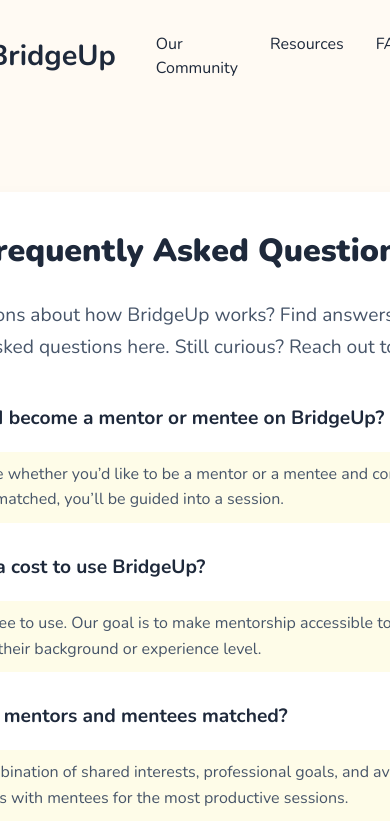
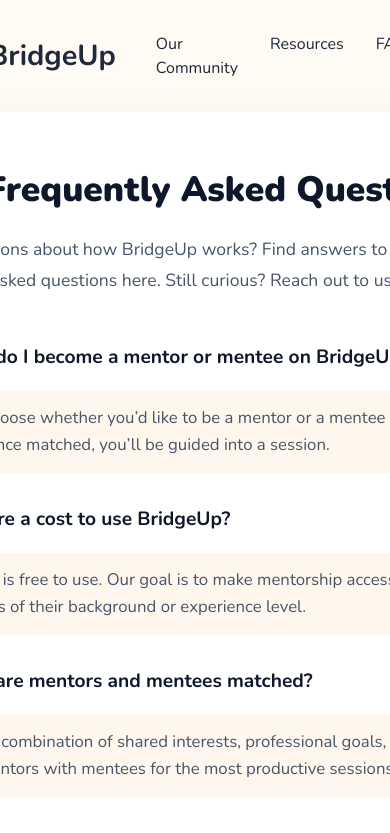
Before and after one commit to mahee045/Bridge-Up, a React (Vite) app in the folder client/: page /faqs in a window 390 px wide. Shown: the top 833 px of the page. Built offline with nearby package versions, Linux system fonts and the light colour scheme.

Commit message:
added more to the navbar pages

```diff
--- a/client/src/pages/AboutUs.jsx
+++ b/client/src/pages/AboutUs.jsx
@@ -3,11 +3,25 @@
 
 function AboutUs() {
   return (
-    <div className="page-container">
-      <h1>About Us</h1>
-      <p>BridgeUp is built on the belief that mentorship can change lives.
-         Our mission is to connect individuals in meaningful ways and
-         help them grow personally and professionally through supportive mentorship relationships.</p>
+    <div className="page-wrapper">
+      <div className="page-container">
+        <h1>About Us</h1>
+        <p>
+          <strong>BridgeUp</strong> is built on the belief that mentorship can change lives. Our mission is to connect individuals in meaningful ways and help them grow both personally and professionally through supportive mentorship relationships.
+        </p>
+
+        <p>
+          This platform was created by three aspiring web developers  <strong>Mariam</strong>, <strong>Hajirah</strong>, and <strong>Maheerah</strong> as their final project at the <strong>Lighthouse Labs Web Development Bootcamp</strong>. With little to no prior coding experience, they entered the program with determination and curiosity.
+        </p>
+
+        <p>
+          What helped them succeed? Mentorship. With the support of dedicated mentors available throughout the bootcamp and the support of the <strong>Women in Tech</strong> program by <strong>IDRF</strong>, they were able to overcome challenges, learn fast, and build something meaningful.
+        </p>
+
+        <p>
+          BridgeUp is not just a product, it is a reflection of the journey that mentorship made possible. It’s built by mentees, inspired by mentors, and designed to pass it forward.
+        </p>
+      </div>
     </div>
   );
 }
--- a/client/src/pages/Community.jsx
+++ b/client/src/pages/Community.jsx
@@ -3,10 +3,22 @@
 
 function Community() {
   return (
-    <div className="page-container">
-      <h1>Our Community</h1>
-      <p>Welcome to the BridgeUp community! Here, mentors and mentees connect, share, and grow together.
-         This is a place where meaningful conversations and relationships begin.</p>
+    <div className="page-wrapper">
+      <div className="page-container">
+        <h1>Our Community</h1>
+        <p>
+          Welcome to the BridgeUp community! Here, mentors and mentees connect, share, and grow together.
+          This is more than just a platform — it's a movement fueled by curiosity, support, and real human connection.
+        </p>
+        <p>
+          Whether you're here to guide or to learn, you’re part of a collective journey built on empathy and shared experiences.
+          Our community thrives when ideas are exchanged, voices are heard, and growth is mutual.
+        </p>
+        <p>
+          At BridgeUp, we believe that meaningful conversations lead to meaningful change.
+          This is where your mentorship story begins — and where it can inspire others.
+        </p>
+      </div>
     </div>
   );
 }
--- a/client/src/pages/PageStyles.scss
+++ b/client/src/pages/PageStyles.scss
@@ -1,75 +1,146 @@
 @import url('https://fonts.googleapis.com/css2?family=Nunito:wght@400;700;900&display=swap');
 
+:root {
+  --bold-primary: #0f172a;        // Dark navy for strong contrast
+  --bold-secondary: #475569;      // Muted slate gray
+  --bold-highlight: #f97316;      // Bright orange
+  --bold-yellow-bg: #fff7ed;      // Soft warm background
+  --bold-link: #1d4ed8;           // Vivid blue for links
+  --bold-link-hover: #1e40af;
+  --bold-shadow: rgba(15, 23, 42, 0.08);
+  --surface-bg: #ffffff;
+  --page-padding: 48px;
+}
+
+.page-wrapper {
+  display: flex;
+  align-items: center;
+  justify-content: center;
+  min-height: 100vh;
+  padding: 2rem;
+  background-color: #f9fafb;
+}
+
 .page-container {
-  max-width: 800px;
-  margin: 80px auto 40px;
-  padding: 30px;
+  max-width: 880px;
+  width: 100%;
+  margin: auto;
+  padding: var(--page-padding);
+  font-family: 'Nunito', sans-serif;
+  background-color: var(--surface-bg);
+  border-radius: 16px;
+  box-shadow: 0 16px 40px var(--bold-shadow);
   text-align: center;
-  font-family: 'Nunito', sans-serif;
-  background-color: #ffffff;
-  border-radius: 12px;
-  box-shadow: 0 8px 20px rgba(0, 0, 0, 0.05);
 }
 
 .page-container h1 {
-  font-size: 2.8rem;
-  margin-bottom: 30px;
-  color: #1e293b;
-  font-weight: 800;
+  font-size: 2.75rem;
+  color: var(--bold-primary);
+  font-weight: 900;
+  margin-bottom: 1.5rem;
+  line-height: 1.2;
   text-transform: capitalize;
 }
 
 .page-container p {
   font-size: 1.2rem;
-  color: #475569;
-  line-height: 1.7;
-  margin-bottom: 1.5rem;
+  color: var(--bold-secondary);
+  line-height: 1.75;
+  margin-bottom: 2rem;
 }
 
 /* FAQ styles */
 .faq-list {
   text-align: left;
-  margin-top: 40px;
+  margin-top: 3rem;
+}
+
+.faq-item {
+  margin-bottom: 2rem;
 }
 
 .faq-list h3 {
-  margin-top: 30px;
-  font-size: 1.3rem;
-  color: #1e293b;
+  font-size: 1.35rem;
   font-weight: 700;
+  color: var(--bold-primary);
+  cursor: pointer;
   position: relative;
-  padding-left: 20px;
-}
+  padding-left: 28px;
+  transition: all 0.2s ease;
 
-.faq-list h3::before {
-  position: absolute;
-  left: 0;
-  top: 2px;
-  font-size: 1rem;
-  color: #f59e0b;
+  &:hover {
+    color: var(--bold-highlight);
+  }
+
+  &::before {
+    content: "✼";
+    position: absolute;
+    left: 0;
+    top: 0;
+    font-size: 1.2rem;
+    color: var(--bold-highlight);
+  }
 }
 
 .faq-list p {
   font-size: 1.1rem;
-  color: #475569;
-  margin-top: 8px;
-  margin-bottom: 20px;
+  margin-top: 0.75rem;
+  color: var(--bold-secondary);
+  background-color: var(--bold-yellow-bg);
+  padding: 14px 20px;
+  border-left: 4px solid var(--bold-highlight);
+  border-radius: 8px;
   line-height: 1.6;
-  padding-left: 20px;
-  border-left: 3px solid #facc15;
-  background-color: #fefce8;
-  padding: 10px 15px;
-  border-radius: 6px;
+  margin-left: 4px;
 }
 
-/* Responsive tweak */
-@media (max-width: 600px) {
-  .page-container {
-    padding: 20px 15px;
+/* Resource Section */
+.resource-section {
+  text-align: left;
+  margin-top: 3rem;
+
+  h2 {
+    font-size: 1.45rem;
+    color: var(--bold-primary);
+    font-weight: 800;
+    margin-bottom: 1rem;
+  }
+
+  ul {
+    padding-left: 1.5rem;
+    list-style-type: disc;
+
+    li {
+      margin-bottom: 0.75rem;
+
+      a {
+        font-size: 1.05rem;
+        font-weight: 600;
+        color: var(--bold-link);
+        text-decoration: none;
+        transition: color 0.2s ease;
+
+        &:hover {
+          color: var(--bold-highlight);
+          text-decoration: underline;
+        }
+      }
+    }
+  }
+}
+
+/* Responsive */
+@media (max-width: 768px) {
+  :root {
+    --page-padding: 32px;
   }
 
   .page-container h1 {
-    font-size: 2rem;
+    font-size: 2.2rem;
+  }
+
+  .page-container p {
+    font-size: 1.1rem;
   }
 
   .faq-list h3 {
@@ -77,6 +148,14 @@
   }
 
   .faq-list p {
+    font-size: 1.05rem;
+  }
+
+  .resource-section h2 {
+    font-size: 1.25rem;
+  }
+
+  .resource-section a {
     font-size: 1rem;
   }
 }
--- a/client/src/pages/Resources.jsx
+++ b/client/src/pages/Resources.jsx
@@ -5,9 +5,105 @@
   return (
     <div className="page-container">
       <h1>Resources</h1>
-      <p>Explore curated resources to support your mentorship journey.
-         Access career tips, growth strategies, and valuable learning materials
-         to guide you through every step.</p>
+      <p>
+        Explore curated resources to support your mentorship journey. Whether you're a mentor or a mentee, these career tips, growth strategies, and learning materials will guide you through every step.
+      </p>
+
+      <div className="resource-section">
+        <h2>🌱 Getting Started with Mentorship</h2>
+        <ul>
+          <li>
+            <a
+              href="https://www.forbes.com/sites/forbescoachescouncil/2021/04/19/13-ways-to-become-an-exceptional-mentor/"
+              target="_blank"
+              rel="noopener noreferrer"
+            >
+              13 Ways to Become an Exceptional Mentor – Forbes
+            </a>
+          </li>
+          <li>
+            <a
+              href="https://www.linkedin.com/pulse/how-make-most-your-mentorship-program-anthony-liew/"
+              target="_blank"
+              rel="noopener noreferrer"
+            >
+              How to Make the Most of Your Mentorship – LinkedIn
+            </a>
+          </li>
+        </ul>
+      </div>
+
+      <div className="resource-section">
+        <h2>🎯 Setting Goals and Measuring Progress</h2>
+        <ul>
+          <li>
+            <a
+              href="https://hbr.org/2020/01/the-right-way-to-hold-people-accountable"
+              target="_blank"
+              rel="noopener noreferrer"
+            >
+              The Right Way to Set Goals and Be Accountable – Harvard Business Review
+            </a>
+          </li>
+          <li>
+            <a
+              href="https://www.atlassian.com/blog/productivity/smart-goals"
+              target="_blank"
+              rel="noopener noreferrer"
+            >
+              Setting SMART Goals: Examples and Templates – Atlassian
+            </a>
+          </li>
+        </ul>
+      </div>
+
+      <div className="resource-section">
+        <h2>💼 Career Growth and Skill Development</h2>
+        <ul>
+          <li>
+            <a
+              href="https://www.coursera.org/articles/how-to-set-career-goals"
+              target="_blank"
+              rel="noopener noreferrer"
+            >
+              How to Set Meaningful Career Goals – Coursera
+            </a>
+          </li>
+          <li>
+            <a
+              href="https://www.themuse.com/advice/20-things-every-professional-should-know-how-to-do-by-age-30"
+              target="_blank"
+              rel="noopener noreferrer"
+            >
+              20 Skills to Master in Your Career – The Muse
+            </a>
+          </li>
+        </ul>
+      </div>
+
+      <div className="resource-section">
+        <h2>🧠 Communication and Relationship Building</h2>
+        <ul>
+          <li>
+            <a
+              href="https://www.mindtools.com/CommSkll/ActiveListening.htm"
+              target="_blank"
+              rel="noopener noreferrer"
+            >
+              Active Listening Techniques – MindTools
+            </a>
+          </li>
+          <li>
+            <a
+              href="https://www.toastmasters.org/resources/public-speaking-tips"
+              target="_blank"
+              rel="noopener noreferrer"
+            >
+              Public Speaking Tips – Toastmasters
+            </a>
+          </li>
+        </ul>
+      </div>
     </div>
   );
 }
```
Also changed, not shown: 1 other file (tests, documents, lock files or other folders).
